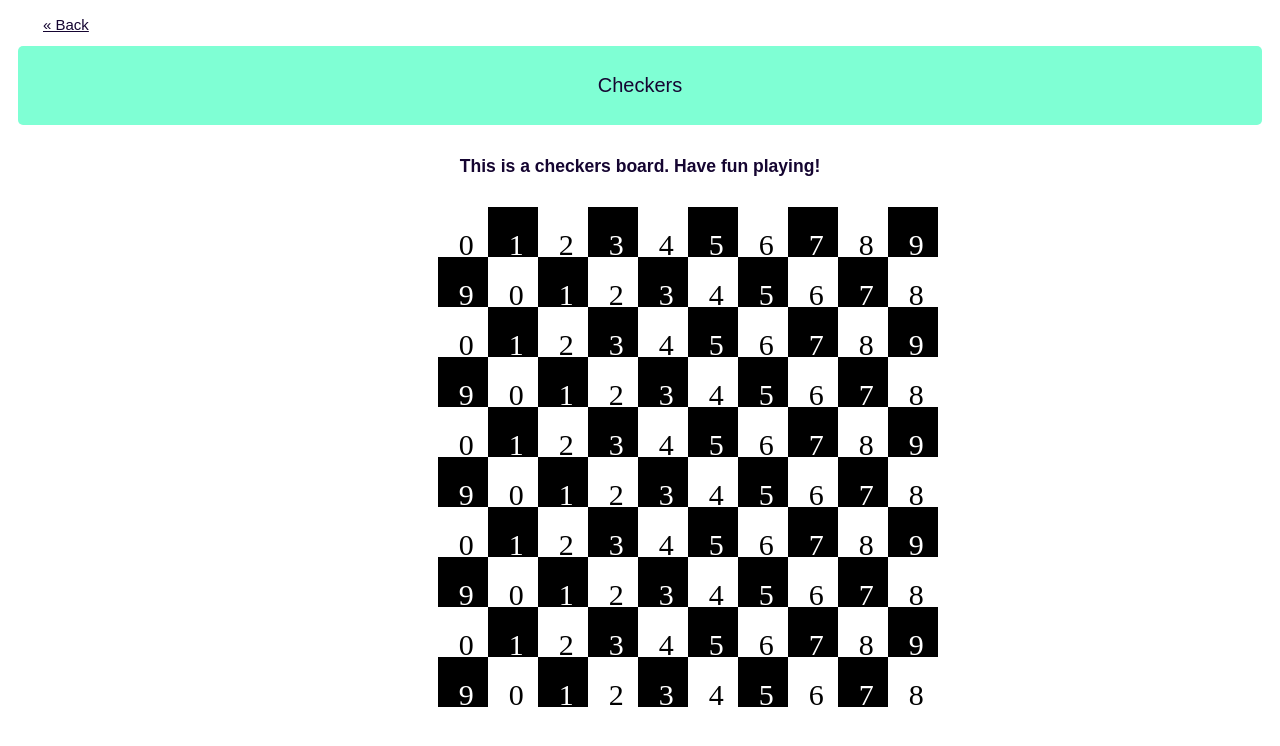
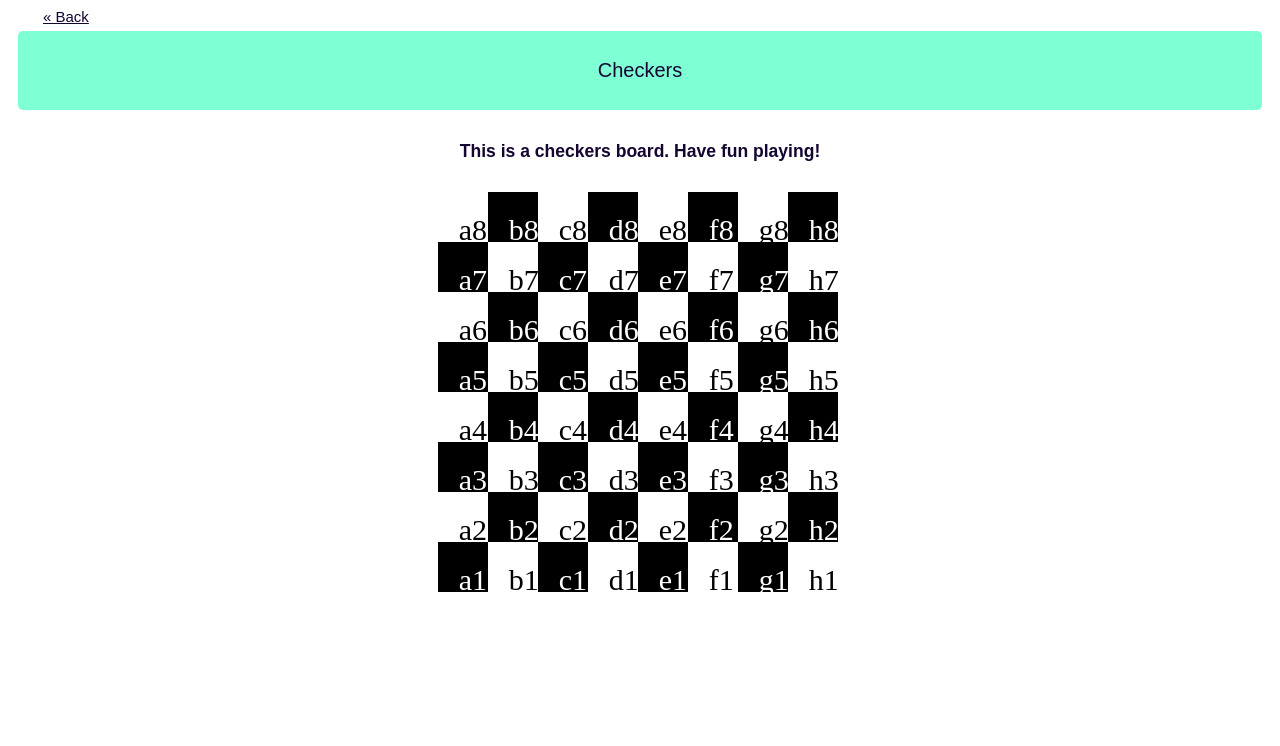
Before and after one commit to CameronRWS/The-Sweet-Suite, a React (Create React App) app in the folder frontend/: page /checkers in a window 1280 px wide. Shown: the top 746 px of the page. Built offline with nearby package versions, Linux system fonts and the light colour scheme.

Commit message:
resized and numbered board

```diff
--- a/frontend/src/pages/Checkers.js
+++ b/frontend/src/pages/Checkers.js
@@ -13,9 +13,7 @@ const Checkers = (props) => {
 
     return (
         <div>
-        <div className = "BackButton">
-            <a onClick = {loadHome} class="previous">&laquo; Back</a>
-        </div>
+            <a onClick = {loadHome} className ="BackButton">&laquo; Back</a>
         <div className = "GameSuiteHeader">
             <p>Checkers</p>
         </div>
@@ -23,115 +21,78 @@ const Checkers = (props) => {
             <h3 >This is a checkers board. Have fun playing!</h3>
         </div>
             <div className="grid-container">
-                <div className="whiteSquare">0</div>
-                <div className="blackSquare">1</div>
-                <div className="whiteSquare">2</div>
-                <div className="blackSquare">3</div>
-                <div className="whiteSquare">4</div>
-                <div className="blackSquare">5</div>
-                <div className="whiteSquare">6</div>
-                <div className="blackSquare">7</div>
-                <div className="whiteSquare">8</div>
-                <div className="blackSquare">9</div>
+                <div className="whiteSquare" id = "A8">a8</div>
+                <div className="blackSquare" id = "B8">b8</div>
+                <div className="whiteSquare" id = "C8">c8</div>
+                <div className="blackSquare" id = "D8">d8</div>
+                <div className="whiteSquare" id = "E8">e8</div>
+                <div className="blackSquare" id = "F8">f8</div>
+                <div className="whiteSquare" id = "G8">g8</div>
+                <div className="blackSquare" id = "H8">h8</div>
 
-                <div className="blackSquare">9</div>
-                <div className="whiteSquare">0</div>
-                <div className="blackSquare">1</div>
-                <div className="whiteSquare">2</div>
-                <div className="blackSquare">3</div>
-                <div className="whiteSquare">4</div>
-                <div className="blackSquare">5</div>
-                <div className="whiteSquare">6</div>
-                <div className="blackSquare">7</div>
-                <div className="whiteSquare">8</div>
+                <div className="blackSquare" id = "A7">a7</div>
+                <div className="whiteSquare" id = "B7">b7</div>
+                <div className="blackSquare" id = "C7">c7</div>
+                <div className="whiteSquare" id = "D7">d7</div>
+                <div className="blackSquare" id = "E7">e7</div>
+                <div className="whiteSquare" id = "F7">f7</div>
+                <div className="blackSquare" id = "G7">g7</div>
+                <div className="whiteSquare" id = "H7">h7</div>
 
-                <div className="whiteSquare">0</div>
-                <div className="blackSquare">1</div>
-                <div className="whiteSquare">2</div>
-                <div className="blackSquare">3</div>
-                <div className="whiteSquare">4</div>
-                <div className="blackSquare">5</div>
-                <div className="whiteSquare">6</div>
-                <div className="blackSquare">7</div>
-                <div className="whiteSquare">8</div>
-                <div className="blackSquare">9</div>
+                <div className="whiteSquare" id = "A6">a6</div>
+                <div className="blackSquare" id = "B6">b6</div>
+                <div className="whiteSquare" id = "C6">c6</div>
+                <div className="blackSquare" id = "D6">d6</div>
+                <div className="whiteSquare" id = "E6">e6</div>
+                <div className="blackSquare" id = "F6">f6</div>
+                <div className="whiteSquare" id = "G6">g6</div>
+                <div className="blackSquare" id = "H6">h6</div>
 
-                <div className="blackSquare">9</div>
-                <div className="whiteSquare">0</div>
-                <div className="blackSquare">1</div>
-                <div className="whiteSquare">2</div>
-                <div className="blackSquare">3</div>
-                <div className="whiteSquare">4</div>
-                <div className="blackSquare">5</div>
-                <div className="whiteSquare">6</div>
-                <div className="blackSquare">7</div>
-                <div className="whiteSquare">8</div>
+                <div className="blackSquare" id = "A5">a5</div>
+                <div className="whiteSquare" id = "B5">b5</div>
+                <div className="blackSquare" id = "C5">c5</div>
+                <div className="whiteSquare" id = "D5">d5</div>
+                <div className="blackSquare" id = "E5">e5</div>
+                <div className="whiteSquare" id = "F5">f5</div>
+                <div className="blackSquare" id = "G5">g5</div>
+                <div className="whiteSquare" id = "H5">h5</div>
 
-                <div className="whiteSquare">0</div>
-                <div className="blackSquare">1</div>
-                <div className="whiteSquare">2</div>
-                <div className="blackSquare">3</div>
-                <div className="whiteSquare">4</div>
-                <div className="blackSquare">5</div>
-                <div className="whiteSquare">6</div>
-                <div className="blackSquare">7</div>
-                <div className="whiteSquare">8</div>
-                <div className="blackSquare">9</div>
+                <div className="whiteSquare" id = "A4">a4</div>
+                <div className="blackSquare" id = "B4">b4</div>
+                <div className="whiteSquare" id = "C4">c4</div>
+                <div className="blackSquare" id = "D4">d4</div>
+                <div className="whiteSquare" id = "E4">e4</div>
+                <div className="blackSquare" id = "F4">f4</div>
+                <div className="whiteSquare" id = "G4">g4</div>
+                <div className="blackSquare" id = "H4">h4</div>
 
-                <div className="blackSquare">9</div>
-                <div className="whiteSquare">0</div>
-                <div className="blackSquare">1</div>
-                <div className="whiteSquare">2</div>
-                <div className="blackSquare">3</div>
-                <div className="whiteSquare">4</div>
-                <div className="blackSquare">5</div>
-                <div className="whiteSquare">6</div>
-                <div className="blackSquare">7</div>
-                <div className="whiteSquare">8</div>
+                <div className="blackSquare" id = "A3">a3</div>
+                <div className="whiteSquare" id = "B3">b3</div>
+                <div className="blackSquare" id = "C3">c3</div>
+                <div className="whiteSquare" id = "D3">d3</div>
+                <div className="blackSquare" id = "E3">e3</div>
+                <div className="whiteSquare" id = "F3">f3</div>
+                <div className="blackSquare" id = "G3">g3</div>
+                <div className="whiteSquare" id = "H3">h3</div>
 
-                <div className="whiteSquare">0</div>
-                <div className="blackSquare">1</div>
-                <div className="whiteSquare">2</div>
-                <div className="blackSquare">3</div>
-                <div className="whiteSquare">4</div>
-                <div className="blackSquare">5</div>
-                <div className="whiteSquare">6</div>
-                <div className="blackSquare">7</div>
-                <div className="whiteSquare">8</div>
-                <div className="blackSquare">9</div>
+                <div className="whiteSquare" id = "A2">a2</div>
+                <div className="blackSquare" id = "B2">b2</div>
+                <div className="whiteSquare" id = "C2">c2</div>
+                <div className="blackSquare" id = "D2">d2</div>
+                <div className="whiteSquare" id = "E2">e2</div>
+                <div className="blackSquare" id = "F2">f2</div>
+                <div className="whiteSquare" id = "G2">g2</div>
+                <div className="blackSquare" id = "H2">h2</div>
 
-                <div className="blackSquare">9</div>
-                <div className="whiteSquare">0</div>
-                <div className="blackSquare">1</div>
-                <div className="whiteSquare">2</div>
-                <div className="blackSquare">3</div>
-                <div className="whiteSquare">4</div>
-                <div className="blackSquare">5</div>
-                <div className="whiteSquare">6</div>
-                <div className="blackSquare">7</div>
-                <div className="whiteSquare">8</div>
+                <div className="blackSquare" id = "A1">a1</div>
+                <div className="whiteSquare" id = "B1">b1</div>
+                <div className="blackSquare" id = "C1">c1</div>
+                <div className="whiteSquare" id = "D1">d1</div>
+                <div className="blackSquare" id = "E1">e1</div>
+                <div className="whiteSquare" id = "F1">f1</div>
+                <div className="blackSquare" id = "G1">g1</div>
+                <div className="whiteSquare" id = "H1">h1</div>
 
-                <div className="whiteSquare">0</div>
-                <div className="blackSquare">1</div>
-                <div className="whiteSquare">2</div>
-                <div className="blackSquare">3</div>
-                <div className="whiteSquare">4</div>
-                <div className="blackSquare">5</div>
-                <div className="whiteSquare">6</div>
-                <div className="blackSquare">7</div>
-                <div className="whiteSquare">8</div>
-                <div className="blackSquare">9</div>
-
-                <div className="blackSquare">9</div>
-                <div className="whiteSquare">0</div>
-                <div className="blackSquare">1</div>
-                <div className="whiteSquare">2</div>
-                <div className="blackSquare">3</div>
-                <div className="whiteSquare">4</div>
-                <div className="blackSquare">5</div>
-                <div className="whiteSquare">6</div>
-                <div className="blackSquare">7</div>
-                <div className="whiteSquare">8</div>
             </div>
         </div>
     )
--- a/frontend/src/pages/GameSuite.css
+++ b/frontend/src/pages/GameSuite.css
@@ -45,8 +45,8 @@
 
 .grid-container {
     display: grid;
-    grid-template-columns: 50px 50px 50px 50px 50px 50px 50px 50px 50px 50px;
-    grid-template-rows: 50px 50px 50px 50px 50px 50px 50px 50px 50px 50px;
+    grid-template-columns: 50px 50px 50px 50px 50px 50px 50px 50px;
+    grid-template-rows: 50px 50px 50px 50px 50px 50px 50px 50px;
     padding-left: 34%;
     text-align: center;
   }
```
